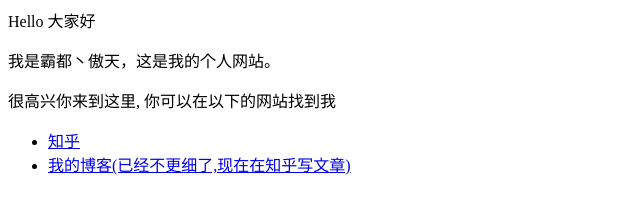
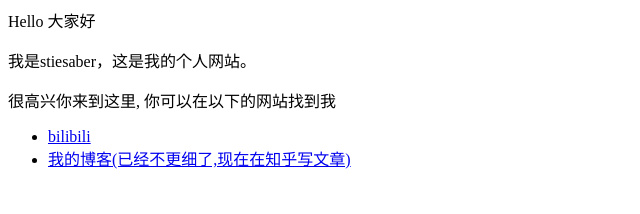
Before and after one commit to stiesaber/stiesaber.github.io, a plain HTML site: page index.html in a window 1280 px wide. Shown: the whole page, without its empty margins (0-640 px from the left). Drawn offline with Linux system fonts and the light colour scheme.

Commit message:
Update index.html

```diff
--- a/index.html
+++ b/index.html
@@ -1,8 +1,8 @@
 <p>Hello 大家好</p>
-<p>我是霸都丶傲天，这是我的个人网站。 </p>
+<p>我是stiesaber，这是我的个人网站。 </p>
 <p>很高兴你来到这里, 你可以在以下的网站找到我</p>
 
 <ul>
-  <li> <a href="https://www.zhihu.com/people/AJLoveChina">知乎</a> </li>
+  <li> <a href="https://space.bilibili.com/1496593203">bilibili</a> </li>
   <li> <a href="http://hejie.nigeerhuo.com">我的博客(已经不更细了,现在在知乎写文章)</a> </li>
 </ul>
```
